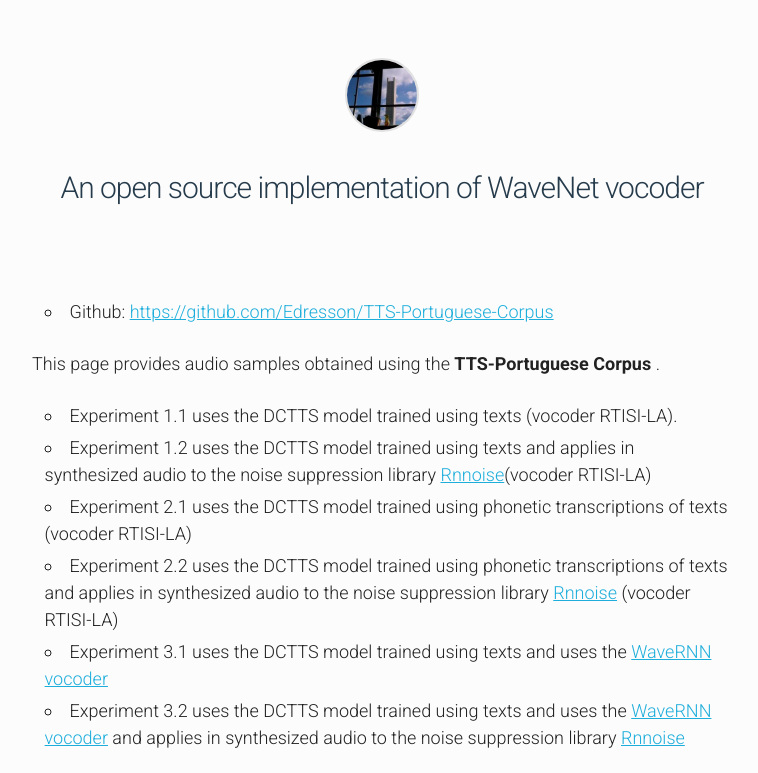
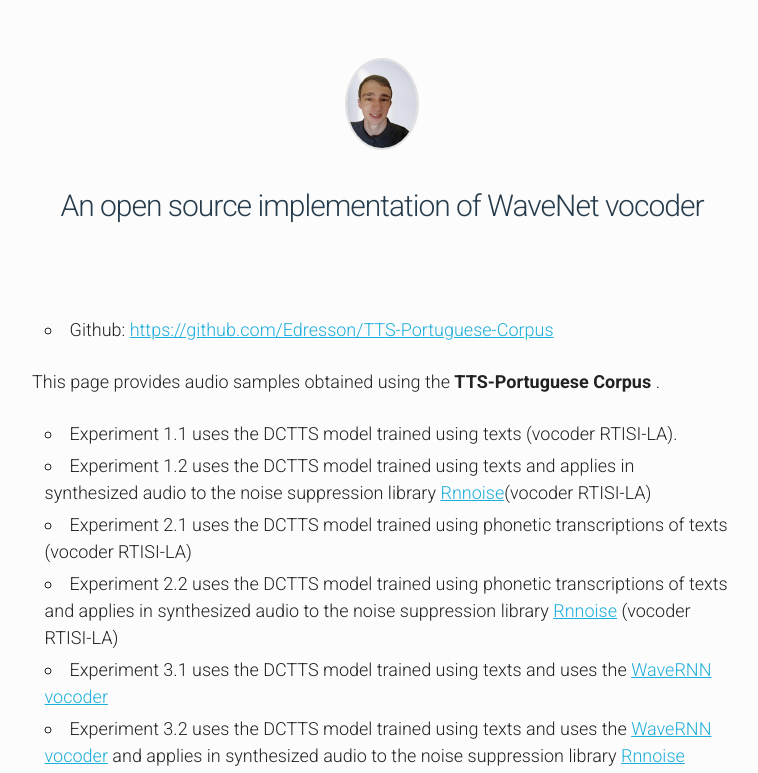
Before and after one commit to Edresson/TTS-Portuguese-Corpus, a plain HTML site: page index/index.html in a window 1280 px wide. Shown: the top 773 px of the page, without its empty margins (258-1016 px from the left). Drawn offline with nearby package versions, Linux system fonts and the light colour scheme; some packages are replaced by stand-ins of ours; files that its build step writes are made by us from their sources.

Commit message:
update demo

```diff
--- a/index/index.html
+++ b/index/index.html
@@ -19,7 +19,7 @@
 
 	<header role="banner">
 		<div class="header-logo">
-			<a href="/"><img src="/TTS-Portuguese-Corpus/images/r9y9.jpg" width="70" height="70"></a>
+			<a href="/"><img src="/TTS-Portuguese-Corpus/images/edresson.jpg" width="70" height="70"></a>
 		</div>
 		<h1 class="site-title">An open source implementation of WaveNet vocoder</h1>
 	</header>
@@ -1126,7 +1126,7 @@
 			<div class="avatar-bottom">
 				<a href="/">
 
-					<img src="/images/r9y9.jpg">
+					<img src="/images/edresson.jpg">
 
 				</a>
 			</div>
```
Also changed, not shown: index.html (+2 -2 lines), images/edresson.jpg (renamed from favicon.png).
